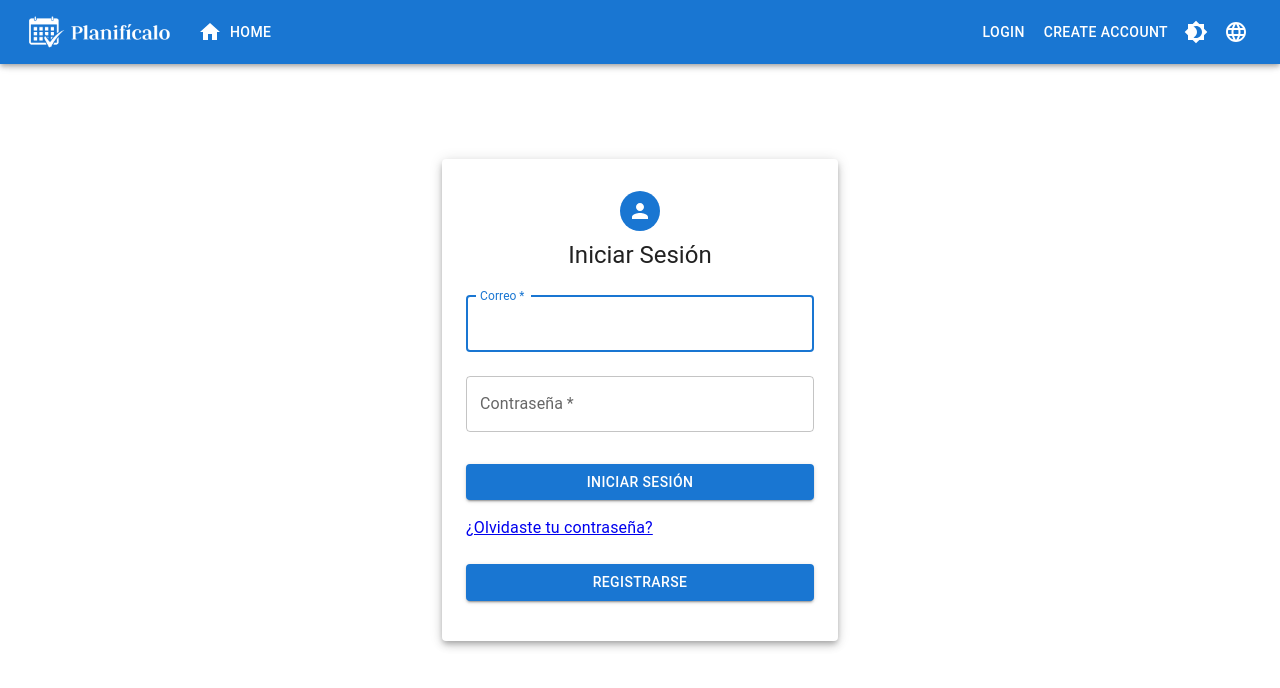
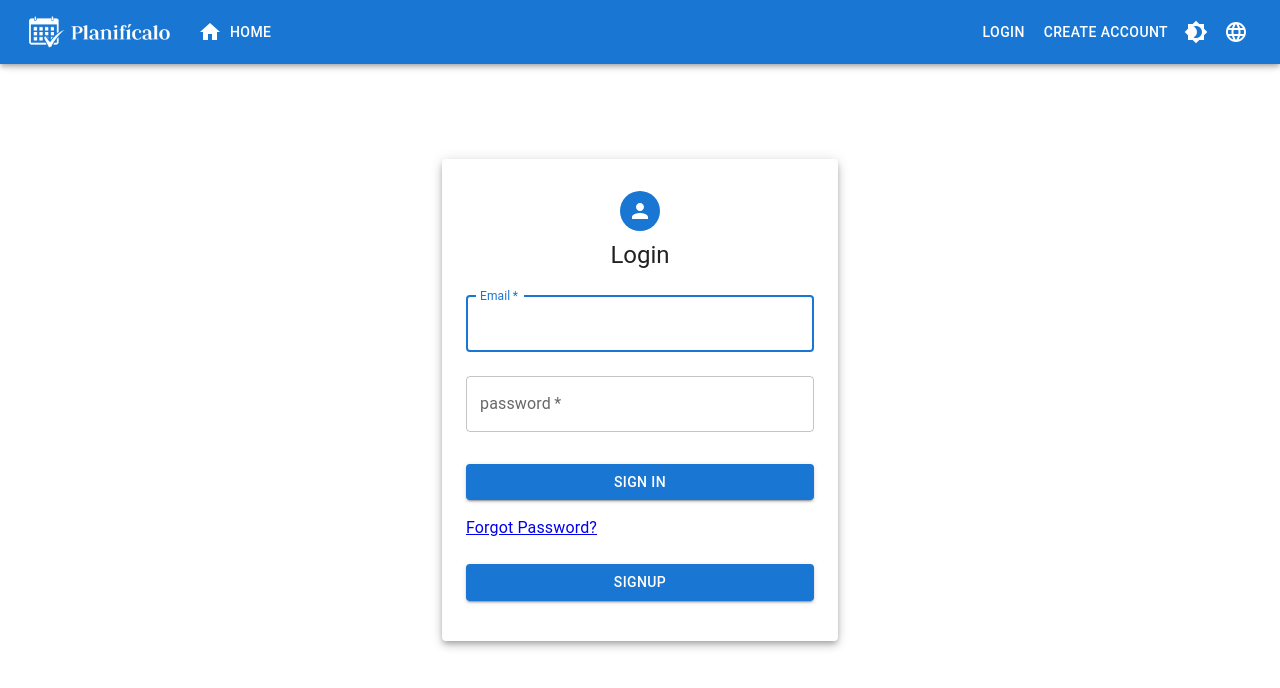
Before and after one commit to arbcamilo/planificalofront, a React (Create React App) app: page /login in a window 1280 px wide. Shown: the top 688 px of the page. Built offline with nearby package versions, Linux system fonts and the light colour scheme.

Commit message:
traductionlogin

```diff
--- a/src/Components/Security/Login.jsx
+++ b/src/Components/Security/Login.jsx
@@ -15,21 +15,22 @@ import {
 import { Link } from "react-router-dom";
 import PersonIcon from "@mui/icons-material/Person";
 import useStyles from "./LoginStyles";
+import { useTranslation } from "react-i18next";
 
 const Login = () => {
   const [credentials, setCredentials] = useState({ email: "", password: "" });
   const [error, setError] = useState("");
   const { login } = useContext(AuthContext);
-  const navigate = useNavigate(); // Hook para la navegación
+  const navigate = useNavigate();
   const classes = useStyles();
-
+  const { t } = useTranslation();
   const handleSubmit = async (e) => {
     e.preventDefault();
     const result = await login(credentials);
     if (result.success) {
-      navigate("/"); // Redirigir al home después de un inicio de sesión exitoso
+      navigate("/");
     } else {
-      setError(result.message); // Mostrar mensaje de error
+      setError(result.message);
     }
   };
 
@@ -41,7 +42,7 @@ const Login = () => {
           <PersonIcon />
         </Avatar>
         <Typography component="h1" variant="h5">
-          Iniciar Sesión
+          {t("login")}
         </Typography>
         <Box component="form" noValidate sx={{ mt: 1 }} onSubmit={handleSubmit}>
           <TextField
@@ -53,7 +54,7 @@ const Login = () => {
             }
             fullWidth
             id="email"
-            label="Correo"
+            label={t("email")}
             name="email"
             autoComplete="email"
             autoFocus
@@ -67,7 +68,7 @@ const Login = () => {
             }
             fullWidth
             name="password"
-            label="Contraseña"
+            label={t("password")}
             type="password"
             id="password"
             autoComplete="current-password"
@@ -78,12 +79,12 @@ const Login = () => {
             variant="contained"
             sx={{ mt: 3, mb: 2 }}
           >
-            Iniciar Sesión
+            {t("signIn")}
           </Button>
           <Grid container>
             <Grid item>
               <Link to="/forgot-password" variant="body2">
-                {"¿Olvidaste tu contraseña?"}
+                {t("forgotPassword")}
               </Link>
             </Grid>
           </Grid>
@@ -95,7 +96,7 @@ const Login = () => {
             variant="contained"
             sx={{ mt: 3, mb: 2 }}
           >
-            Registrarse
+            {t("signUp")}
           </Button>
           {error && <p style={{ color: "red" }}>{error}</p>}{" "}
         </Box>
--- a/src/Locales/en/translation.json
+++ b/src/Locales/en/translation.json
@@ -1,6 +1,9 @@
 {
   "welcome": "Welcome",
   "login": "Login",
+  "signIn": "Sign In",
+  "forgotPassword": "Forgot Password?",
+  "dontHaveAccount": "Don't have an account? Sign Up",
   "createAccount": "Create Account",
   "home": "Home",
   "events": "Events",
--- a/src/Locales/es/translation.json
+++ b/src/Locales/es/translation.json
@@ -1,6 +1,9 @@
 {
   "welcome": "Bienvenido",
   "login": "Iniciar Sesión",
+  "signIn": "Iniciar sesión",
+  "forgotPassword": "¿Olvidaste tu contraseña?",
+  "dontHaveAccount": "¿No tienes una cuenta? Regístrate",
   "createAccount": "Crear Cuenta",
   "home": "Inicio",
   "events": "Eventos",
```
